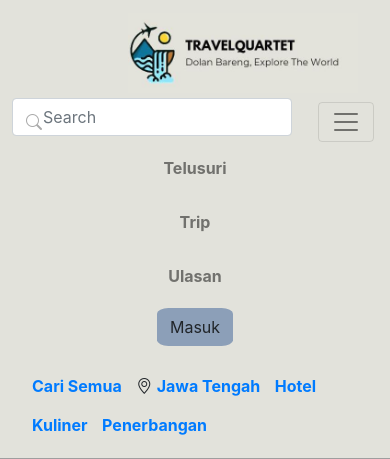
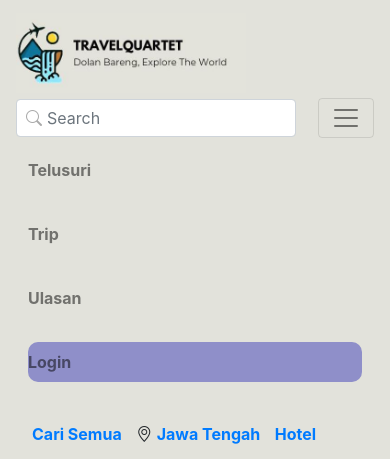
Before and after one commit to NurAnifah125/ProjectAkhir-Pemrogram-Web, a PHP site: page / in a window 390 px wide, after a click that opens the changed part. Shown: the top 459 px of the page. Run offline with PHP 8.4, Linux system fonts and the light colour scheme; grey boxes are pictures that could not be loaded.

Commit message:
mengubah index dan style

```diff
--- a/index.html
+++ b/index.html
@@ -37,15 +37,13 @@
     <!-- navbar -->
     <nav class="navbar navbar-expand-lg navbar-light">
       <div class="container-fluid">
-        <a class="navbar-brand" href="#"></a>
         <a class="navbar-brand" href="#">
-          <img class="logo" src="LOGO.jpg" alt=""style="width: 100%; height: 80px;" />
+          <img class="logo" src="LOGO.jpg" alt="" />
         </a>
         <div class="search-container">
           <form class="d-flex">
           <input class="form-control me-2" type="search" placeholder="Search" aria-label="Search" style="width: 280px;"/>
           <i class="bi bi-search"></i>
-          <!-- <button class="btn" type="submit">Search</button> -->
         </form>
         </div>
         <button class="navbar-toggler" type="button" data-bs-toggle="collapse" data-bs-target="#navbarSupportedContent" aria-controls="navbarSupportedContent" aria-expanded="false" aria-label="Toggle navigation">
@@ -64,12 +62,17 @@
                 ><b>Ulasan<i></i></b
               ></a>
             </li>
-            <button class="btn" type="submit">Masuk</button>
+            <li class="nav-item">
+              <a class="nav-link" style="background-color: rgb(143, 143, 201); border-radius:10px;" href=""
+                ><b>Login<i></i></b
+              ></a>
+            </li>
           </ul>
         </div>
       </div>
     </nav>
     <!-- end navbar -->
+
     <div class="nav">
       <ul>
         <li>
@@ -95,6 +98,7 @@
         </li>
       </ul>
     </div>
+
     <!-- carousel -->
     <div id="carouselExampleCaptions" class="carousel slide" data-bs-ride="carousel">
       <div class="carousel-indicators">
--- a/style.css
+++ b/style.css
@@ -1,4 +1,4 @@
-
+/*
   @media only screen and (max-width: 768px) {
             .navbar-brand {
                 margin: 0 auto;
@@ -19,10 +19,13 @@
                 margin-bottom: 10px;
             }
              .logo {
-                width: 100px; /* Adjust width for smaller screens */
-                max-height: 60px; /* Adjust height for smaller screens */
+
+                max-height: 60px;
+                justify-content: center;
+                align-items: center;
+                display: block;
             }
-        }
+        } */
 
 :root {
   --color-primary: #063369;
@@ -41,9 +44,11 @@ section {
   padding-top: 3rem;
 }
 .logo {
+  max-height: 80px; /* Maintain the height limit */
+  margin: 0 auto;
+  display: block;
   width: 100%;
-  height: auto;
-  max-height: 80px; /* Maintain the height limit */
+  height: 80px;
 
 }
 .navbar {
@@ -76,7 +81,7 @@ section {
 }
 
 .collapse ul li {
-  padding: 2px;
+  padding: 12px;
   position: relative;
 }
 .collapse .btn {
@@ -84,7 +89,12 @@ section {
   border-radius: 15%;
 }
 .collapse .btn:hover {
-  background-color: rgb(192, 202, 216);
+  background-color: #c0cad8;
+}
+
+.nav-link:hover {
+  background-color: #c0cad8;
+  border-radius: 10px;
 }
 .d-flex .btn {
   background-color: rgb(140, 159, 184);
```
Also changed, not shown: logoo.png (added).
